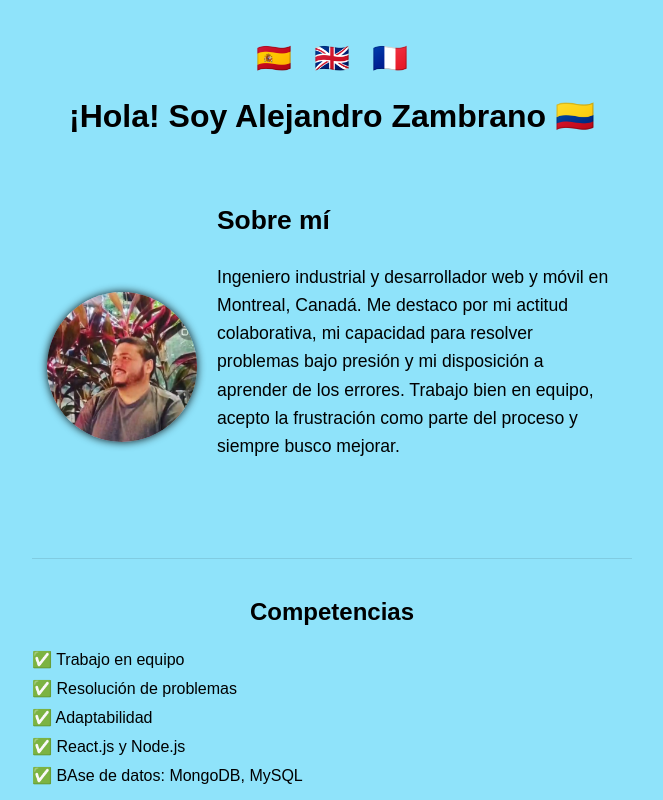
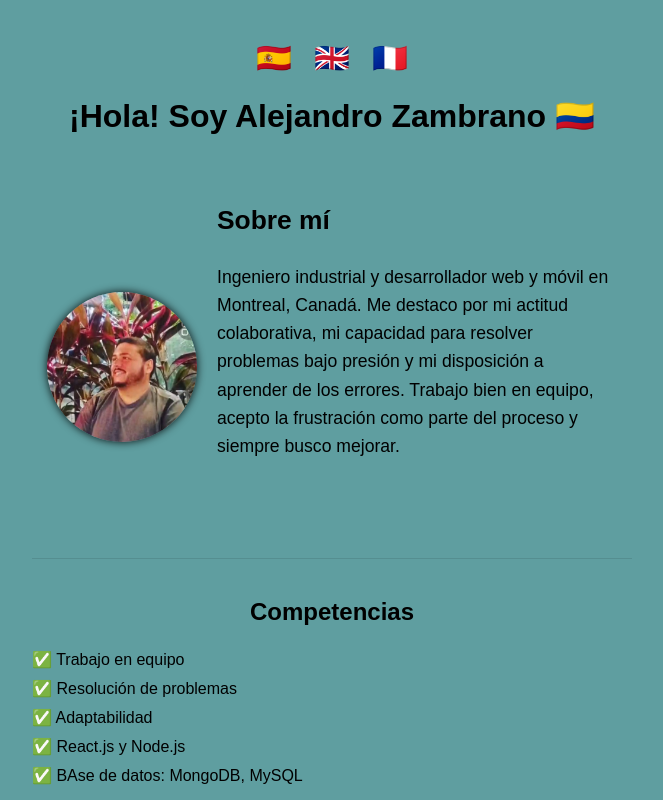
Before and after one commit to alejandrozambrano/alejandrozambrano.github.io, a React (Create React App) app: page / in a window 1280 px wide. Shown: the top 800 px of the page, without its empty margins (308-971 px from the left). Built offline with nearby package versions, Linux system fonts and the light colour scheme.

Commit message:
color background-color: #5f9ea0

```diff
--- a/src/App.css
+++ b/src/App.css
@@ -6,7 +6,7 @@
 }
 
 body {
-  background-color: #8FE3FA;
+  background-color: #5f9ea0;
 }
 
 .language-selector button {
@@ -106,7 +106,7 @@ section:first-of-type {
 }
 
 .greeting {
-  margin-bottom: 30px;
+  margin-bottom: 10px;
 }
 .skills,
 .projects,
```
